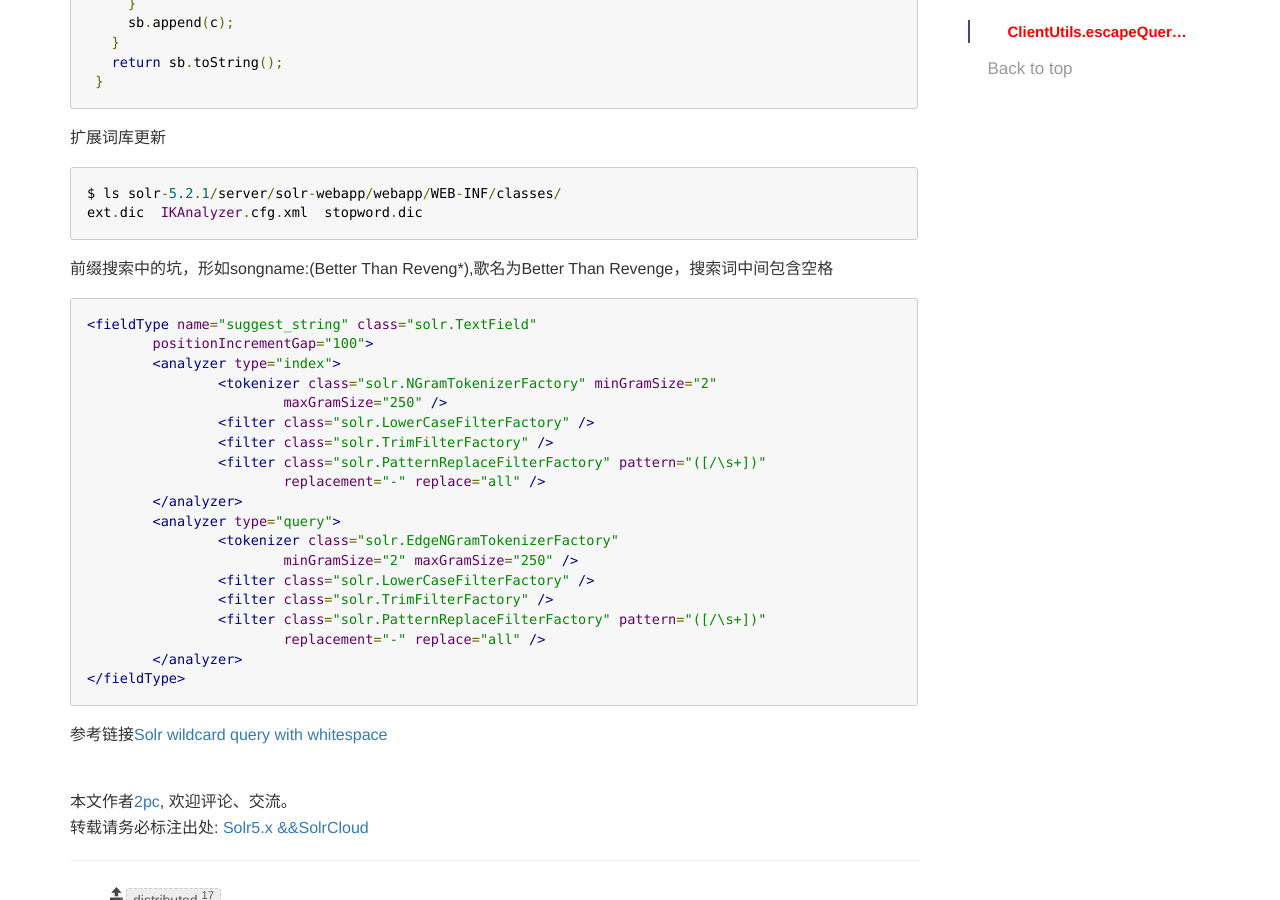
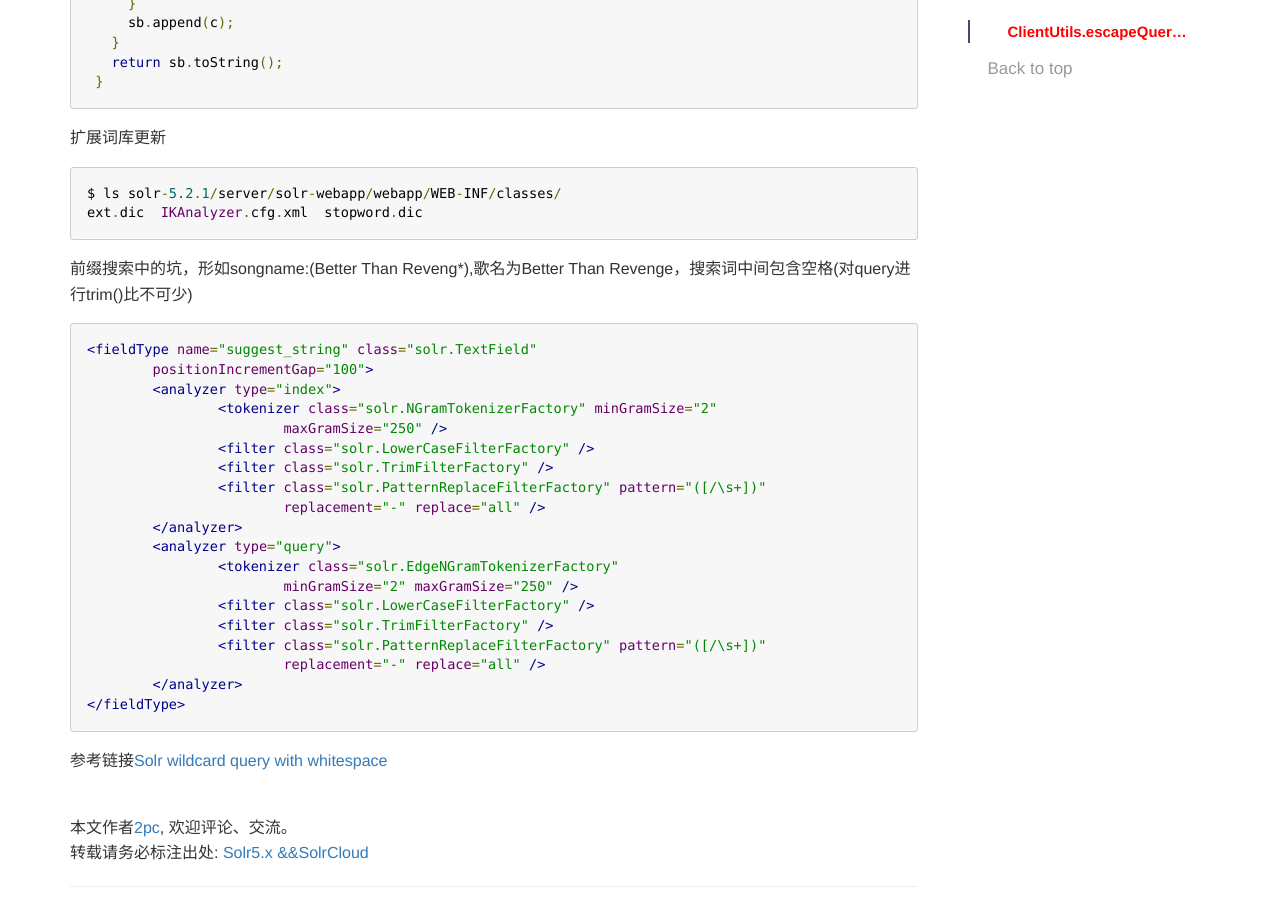
Before and after one commit to luyee/2pc.github.io, a Jekyll site: the page built from _posts/Search/2015-09-17-Solr5.md, in a window 1280 px wide and 900 px high, scrolled down 4305 px. Built offline with Jekyll 4.4.1, drawn with Linux system fonts in a browser that asks for light colours; comment, search, counter and statistics services are not loaded.

Commit message:
Update 2015-09-17-Solr5.md

````diff
--- a/_posts/Search/2015-09-17-Solr5.md
+++ b/_posts/Search/2015-09-17-Solr5.md
@@ -231,7 +231,7 @@ $ ls solr-5.2.1/server/solr-webapp/webapp/WEB-INF/classes/
 ext.dic  IKAnalyzer.cfg.xml  stopword.dic
 ```
 
-前缀搜索中的坑，形如songname:(Better Than Reveng*),歌名为Better Than Revenge，搜索词中间包含空格
+前缀搜索中的坑，形如songname:(Better Than Reveng*),歌名为Better Than Revenge，搜索词中间包含空格(对query进行trim()比不可少)
 
 ```
 <fieldType name="suggest_string" class="solr.TextField"
````
